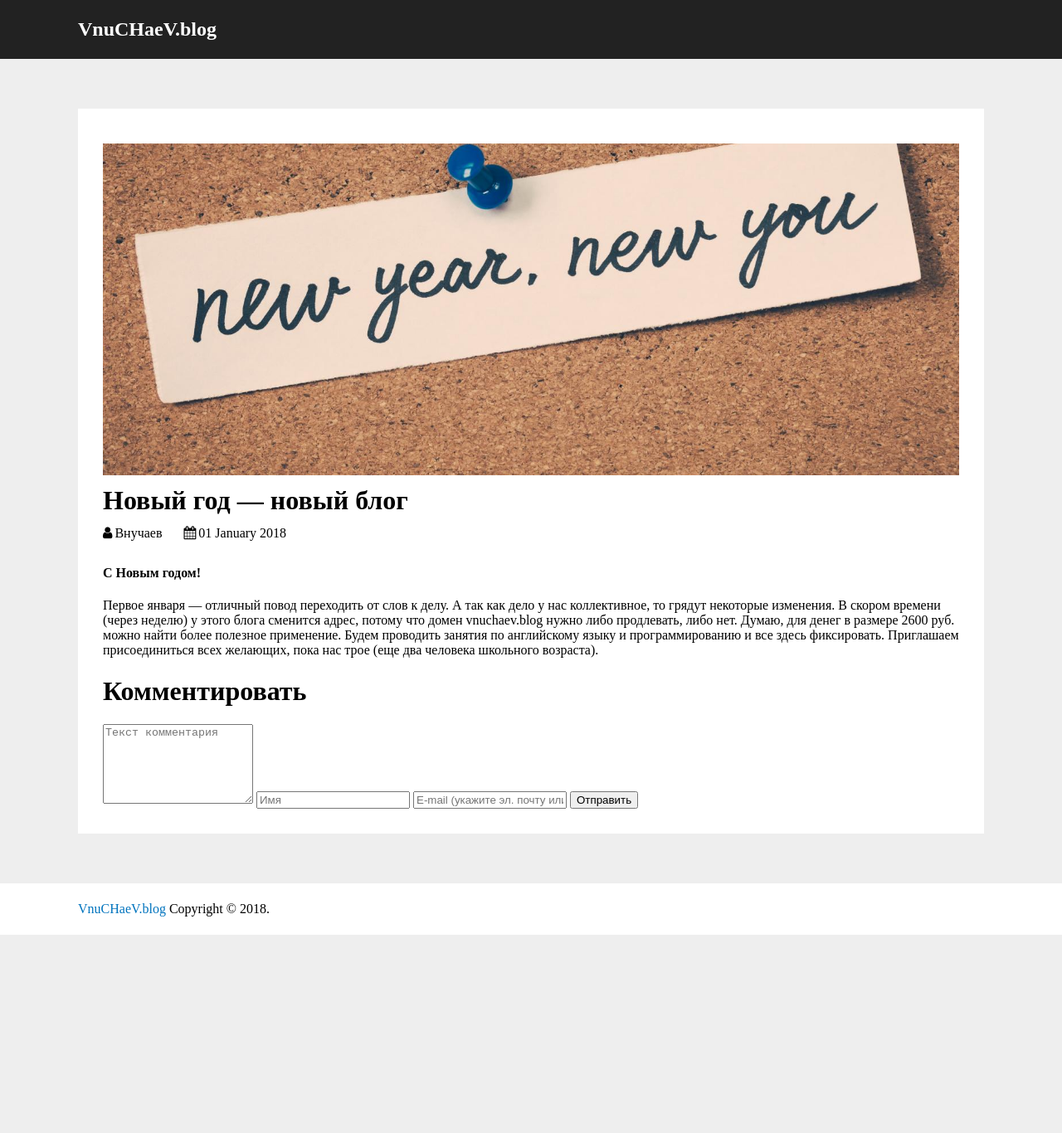
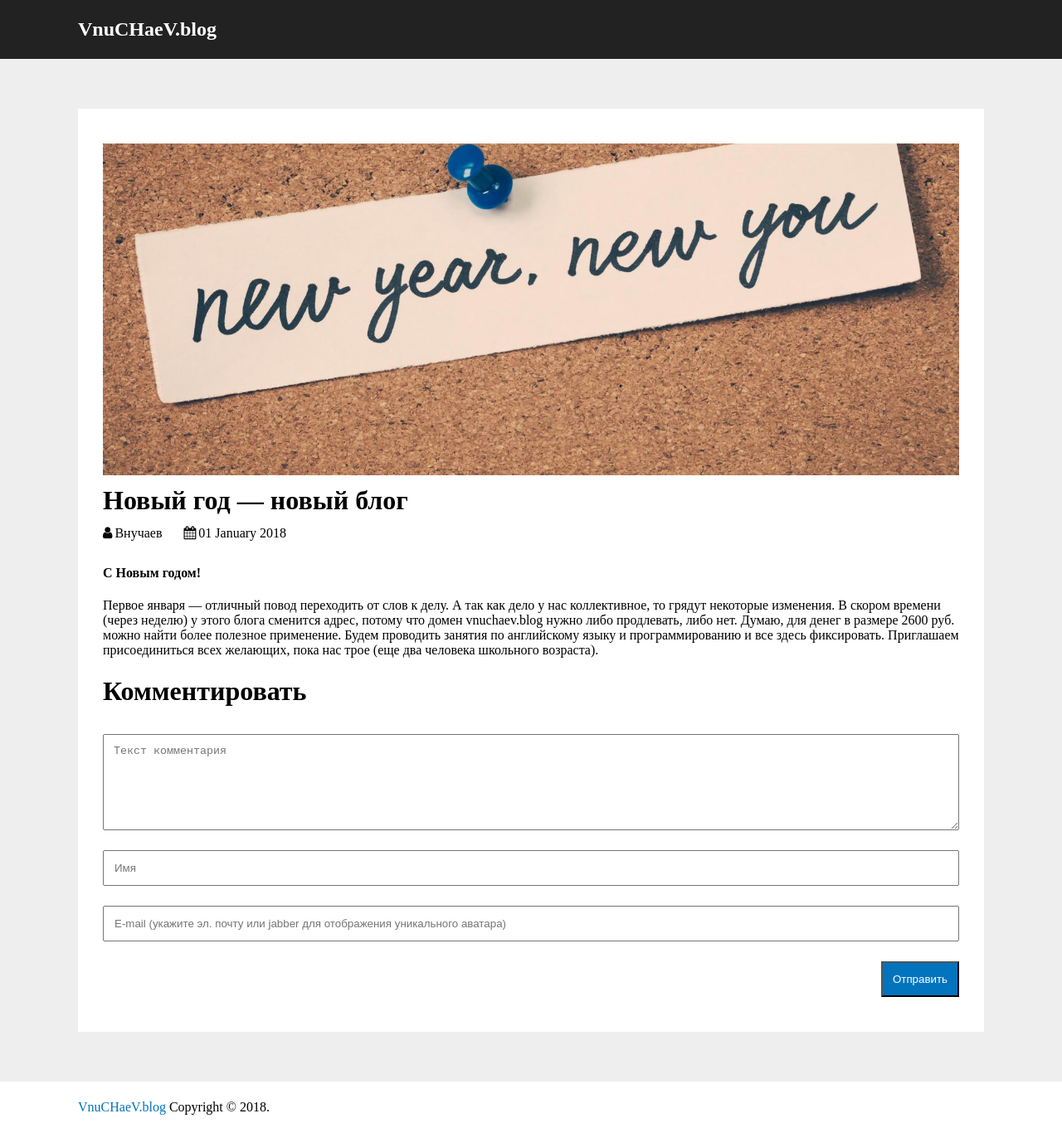
Before and after one commit to vitoyucepi/blog, a Jekyll site: the page built from _posts/2018-01-01-new-blog.md, in a window 1280 px wide. Shown: the whole page at 83% size. Built offline with Jekyll 4.4.1, drawn with Linux system fonts in a browser that asks for light colours; before the commit the page ends 1127 px from its top, so only the background shows below that.

Commit message:
form css

```diff
--- a/css/default.css
+++ b/css/default.css
@@ -129,3 +129,19 @@ body {
 .sidebaritem > h6 {
     margin-top: 0;
 }
+
+#comment-form {
+    display: flex;
+    flex-direction: column;
+}
+
+#comment-form > * {
+    margin: 12px 0;
+    padding: 12px;
+}
+
+#comment-form > button {
+    background: #0274BE;
+    color: #FFF;
+    align-self: flex-end;
+}
```
